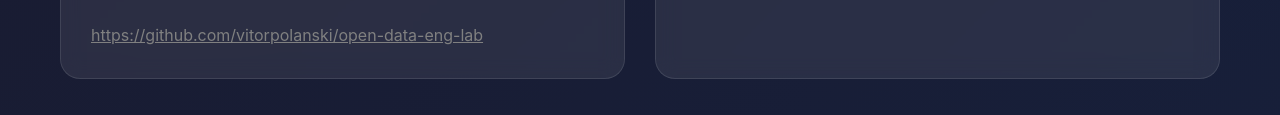
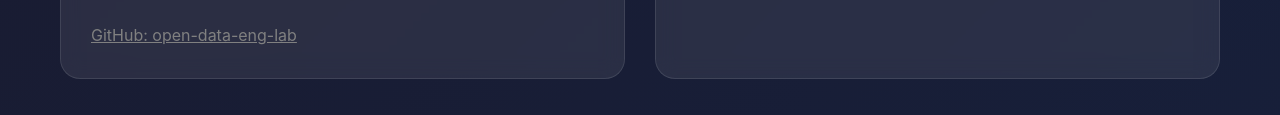
Before and after one commit to vitorpolanski/vitorpolanski.github.io, a plain HTML site: page index.html in a window 1280 px wide. Shown: the part 4479-4594 px from the top of the page. Drawn offline with Linux system fonts and the light colour scheme.

Commit message:
Atualização do site

```diff
--- a/index.html
+++ b/index.html
@@ -225,7 +225,7 @@
                     </div>
                     <p>Projeto em andamento que visa unificar noticias dos portais oficiais do estado da Paraíba e da região metropolitana de João Pessoa.</p>
                     <p>Link do dashboard em breve...</p> <br>
-                    <a href="">https://github.com/vitorpolanski/open-data-eng-lab</a>
+                    <a href="https://github.com/vitorpolanski/open-data-eng-lab">GitHub: open-data-eng-lab</a>
                 </div>
                 <div class="project-card">
                     <h3>Analise RFM de dataset Olist / Dados de Consumo</h3>
```
